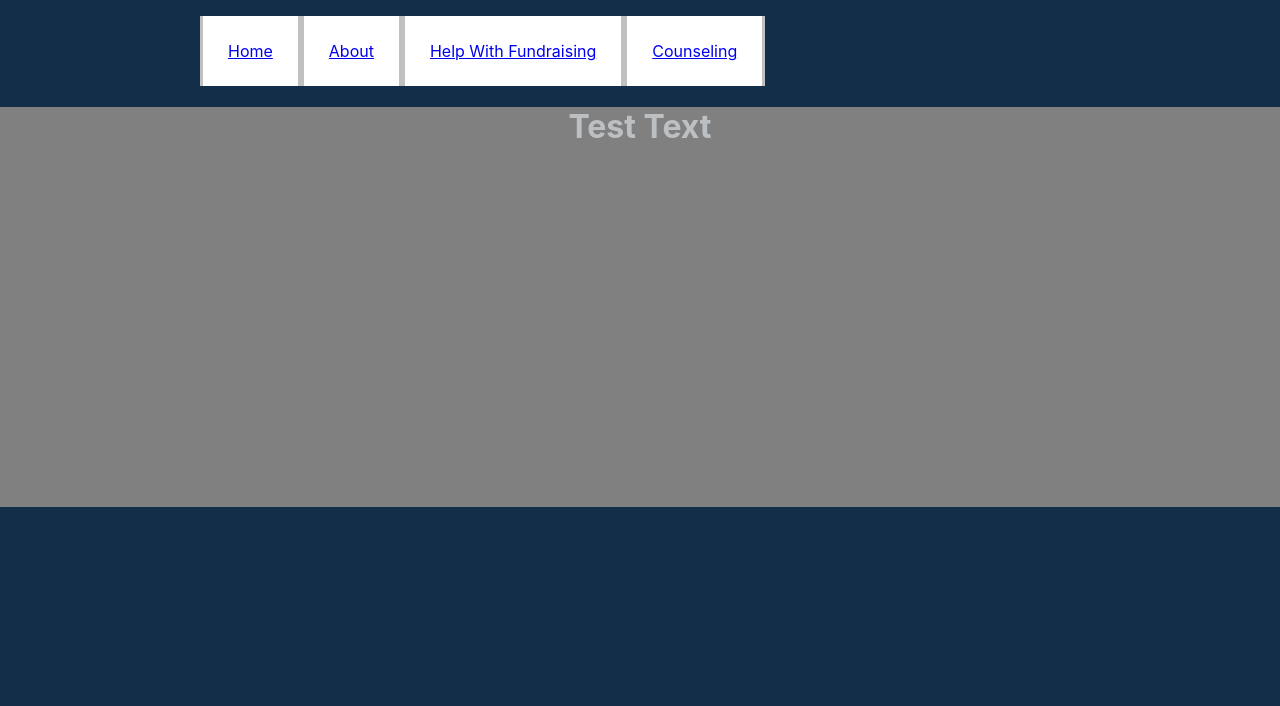
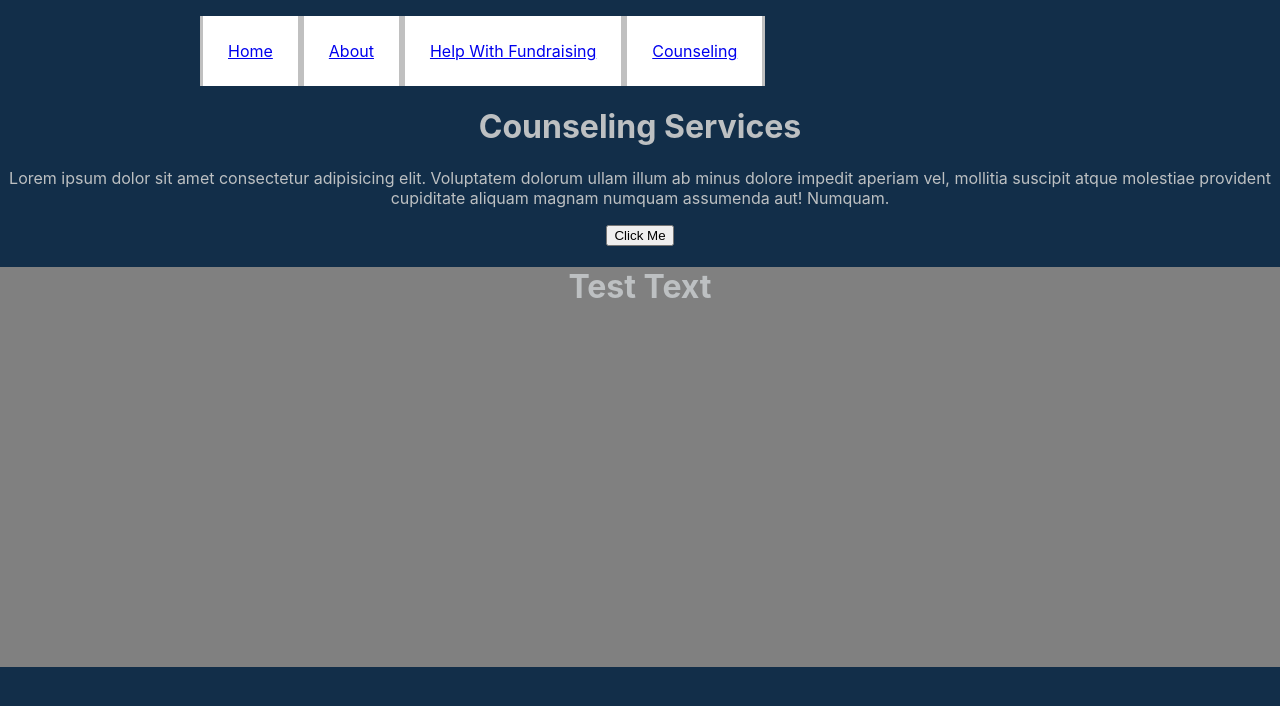
Before and after one commit to john-byron/portfolio, a React (Create React App) app: page /counseling in a window 1280 px wide. Shown: the top 706 px of the page. Built offline with nearby package versions, Linux system fonts and the light colour scheme.

Commit message:
Put in dummy text to differentiate between pages

```diff
--- a/src/pages/ContactUs.jsx
+++ b/src/pages/ContactUs.jsx
@@ -3,7 +3,9 @@ import React from 'react'
 function ContactUs() {
     return (
         <div>
-
+            <form action="">
+                <h2>Get in touch with us!</h2>
+            </form>
         </div>
     )
 }
--- a/src/pages/Counseling.jsx
+++ b/src/pages/Counseling.jsx
@@ -3,7 +3,11 @@ import React from 'react'
 function Counseling() {
     return (
         <div>
+            <h1>Counseling Services</h1>
 
+<p>Lorem ipsum dolor sit amet consectetur adipisicing elit. Voluptatem dolorum ullam illum ab minus dolore impedit aperiam vel, mollitia suscipit atque molestiae provident cupiditate aliquam magnam numquam assumenda aut! Numquam.</p>
+
+<button src="">Click Me</button>
         </div>
     )
 }
--- a/src/pages/FFA.jsx
+++ b/src/pages/FFA.jsx
@@ -3,7 +3,11 @@ import React from 'react'
 function FFA() {
     return (
         <div>
+            <h1>Fully Funded Academy</h1>
 
+            <p>Lorem ipsum dolor sit amet consectetur adipisicing elit. Voluptatem dolorum ullam illum ab minus dolore impedit aperiam vel, mollitia suscipit atque molestiae provident cupiditate aliquam magnam numquam assumenda aut! Numquam.</p>
+
+            <button src="https://go.fullyfundedacademy.com/roadmap">Click Me</button>
         </div>
     )
 }
--- a/src/pages/StatementOfFaith.jsx
+++ b/src/pages/StatementOfFaith.jsx
@@ -3,7 +3,7 @@ import React from 'react'
 function StatementOfFaith() {
     return (
         <div>
-
+            <h1>Our Statement of Faith</h1>
         </div>
     )
 }
```
Also changed, not shown: 1 other file (tests, documents, lock files or other folders).
